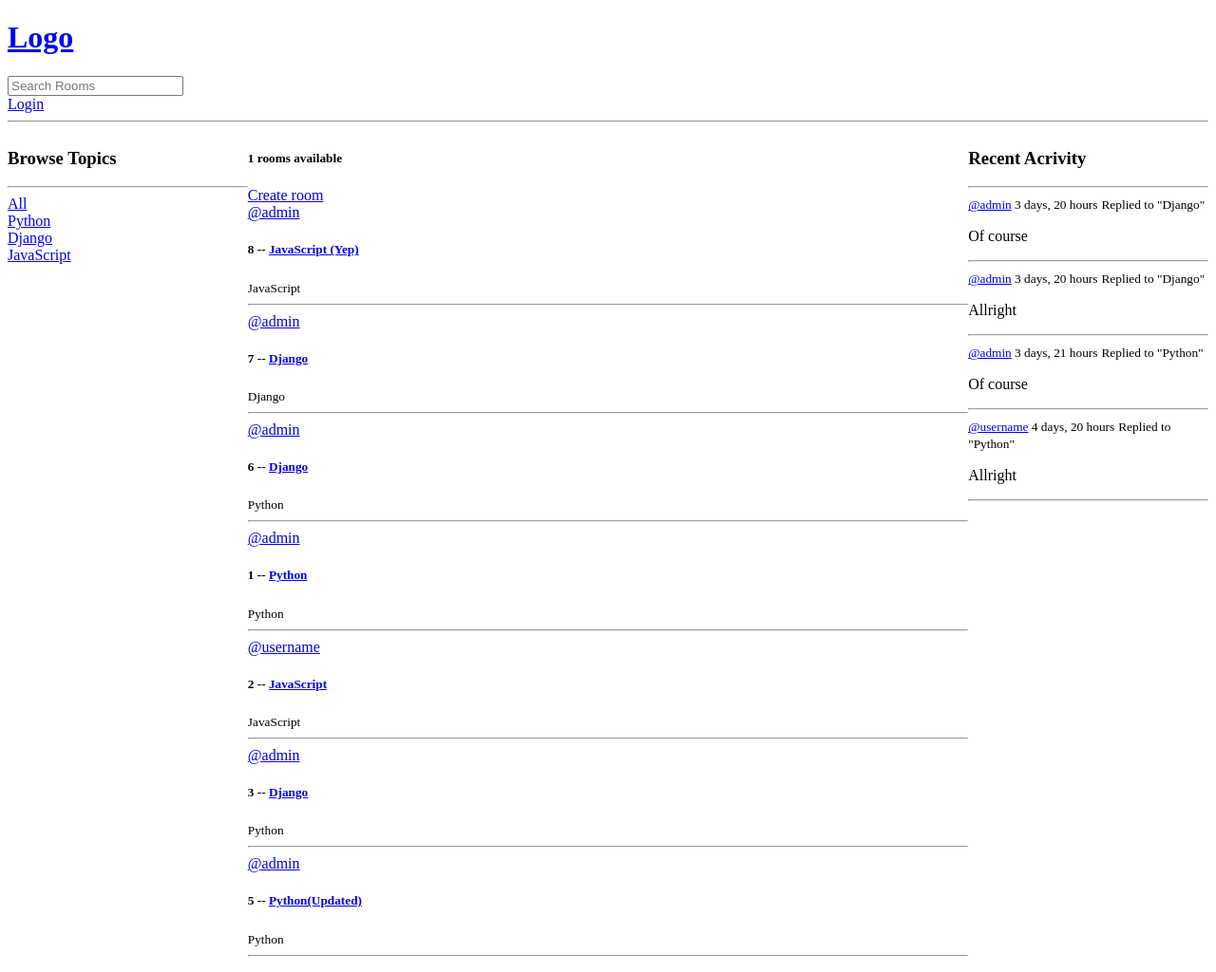
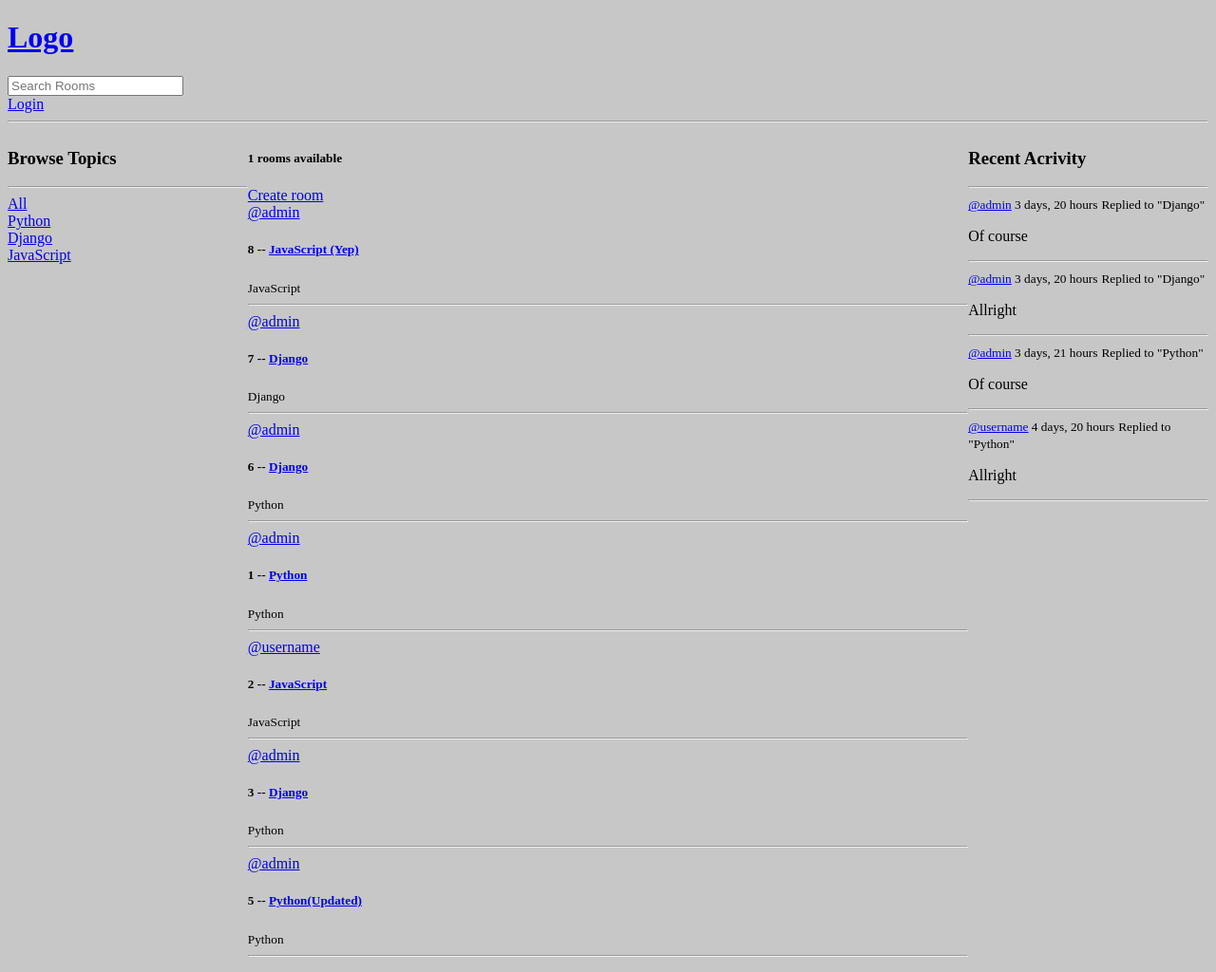
Before and after one commit to Im-Invisible/StudyBuddy, a Django app: template base/templates/base/home.html in a window 1280 px wide. Shown: the whole page at 95% size. Run offline with Django 4.2, Linux system fonts and the light colour scheme; data comes from the database, SQL or seed files in the repository; both versions use the stored data as it was after the commit; the template is opened without the code that fills it: values that come from a table or form of the project are taken from there, most other values are stand-ins (such as "Sample title", 1, 10 or a date in 2020); parts of the project's set-up code (start-up, migrations or seed data) failed here and were passed over.

Commit message:
Added static files

```diff
--- a/base/forms.py
+++ b/base/forms.py
@@ -6,3 +6,4 @@ class RoomForm(ModelForm):
     class Meta:
         model = Room
         fields = '__all__'
+        exclude = ['host', 'participants']
--- a/base/views.py
+++ b/base/views.py
@@ -118,7 +118,9 @@ def createRoom(request):
     if request.method == 'POST':
         form = RoomForm(request.POST)
         if form.is_valid():
-            form.save()
+            room = form.save(commit=False)
+            room.host = request.user
+            room.save()
             return redirect('home')
 
     context = {'form': form}
--- /dev/null
+++ b/static/styles/main.css
@@ -0,0 +1,3 @@
+body {
+    background-color: rgb(199, 199, 199);
+}
--- a/studyStudio/settings.py
+++ b/studyStudio/settings.py
@@ -109,6 +109,10 @@ USE_TZ = True
 
 STATIC_URL = 'static/'
 
+STATICFILES_DIRS = [
+    BASE_DIR / 'static'
+]
+
 # Default primary key field type
 # https://docs.djangoproject.com/en/4.0/ref/settings/#default-auto-field
 
--- a/templates/main.html
+++ b/templates/main.html
@@ -1,10 +1,13 @@
 <!DOCTYPE html>
+{% load static %}
 <html lang="en">
 <head>
     <meta charset="UTF-8">
     <meta http-equiv="X-UA-Compatible" content="IE=edge">
     <meta name="viewport" content="width=device-width, initial-scale=1.0">
     <title>StudyBuddy</title>
+    <link rel="shortcut icon" href="{% static 'images/page_logo_v2.png' %}">
+    <link rel="stylesheet" type="text/css" media="screen" href="{% static 'styles/main.css' %}">
 </head>
 <body>
     {% include 'navbar.html' %}
```
Also changed, not shown: db.sqlite3, static/images/Invis_v1.png (added), static/images/Invis_v2.png (added), static/images/page_logo.png (added), static/images/page_logo_v2.png (added).
